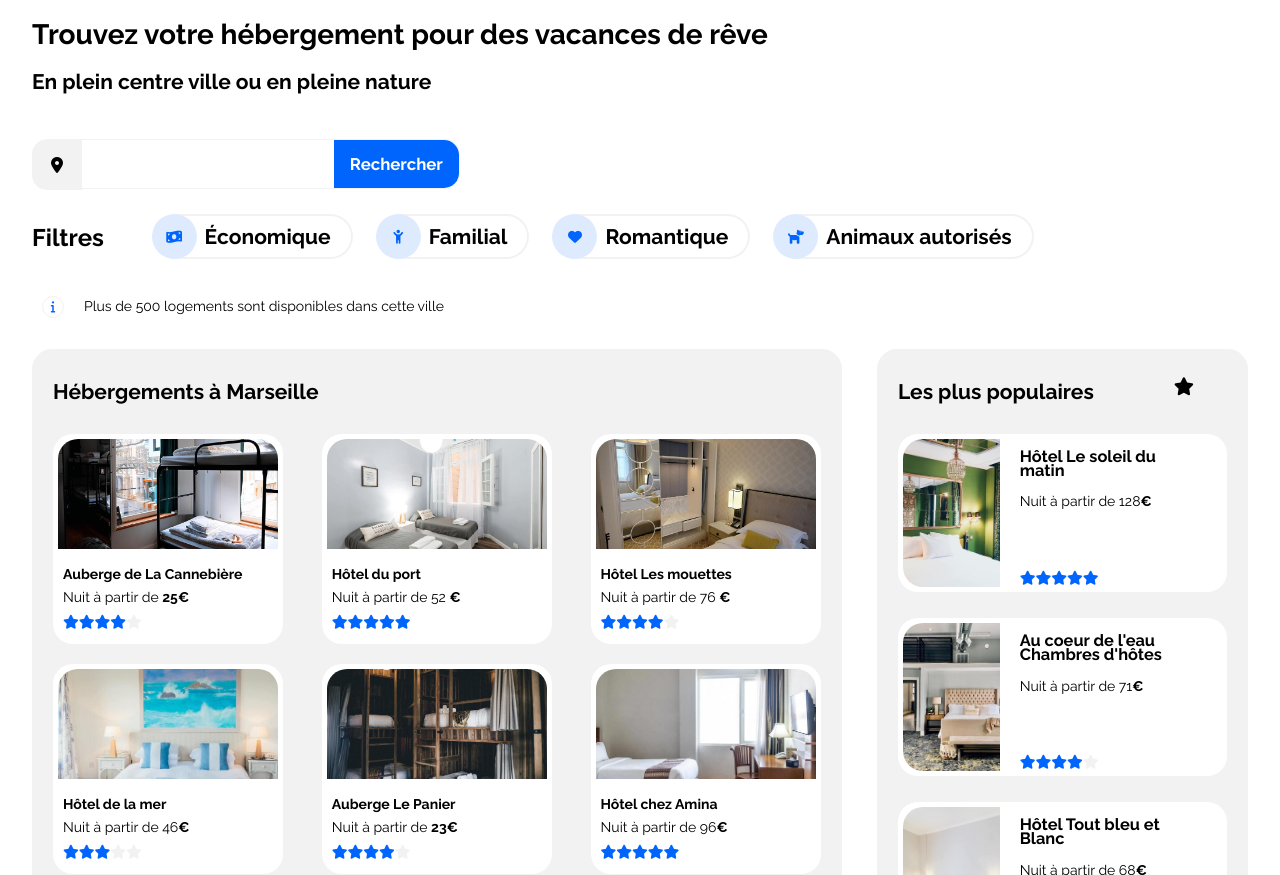
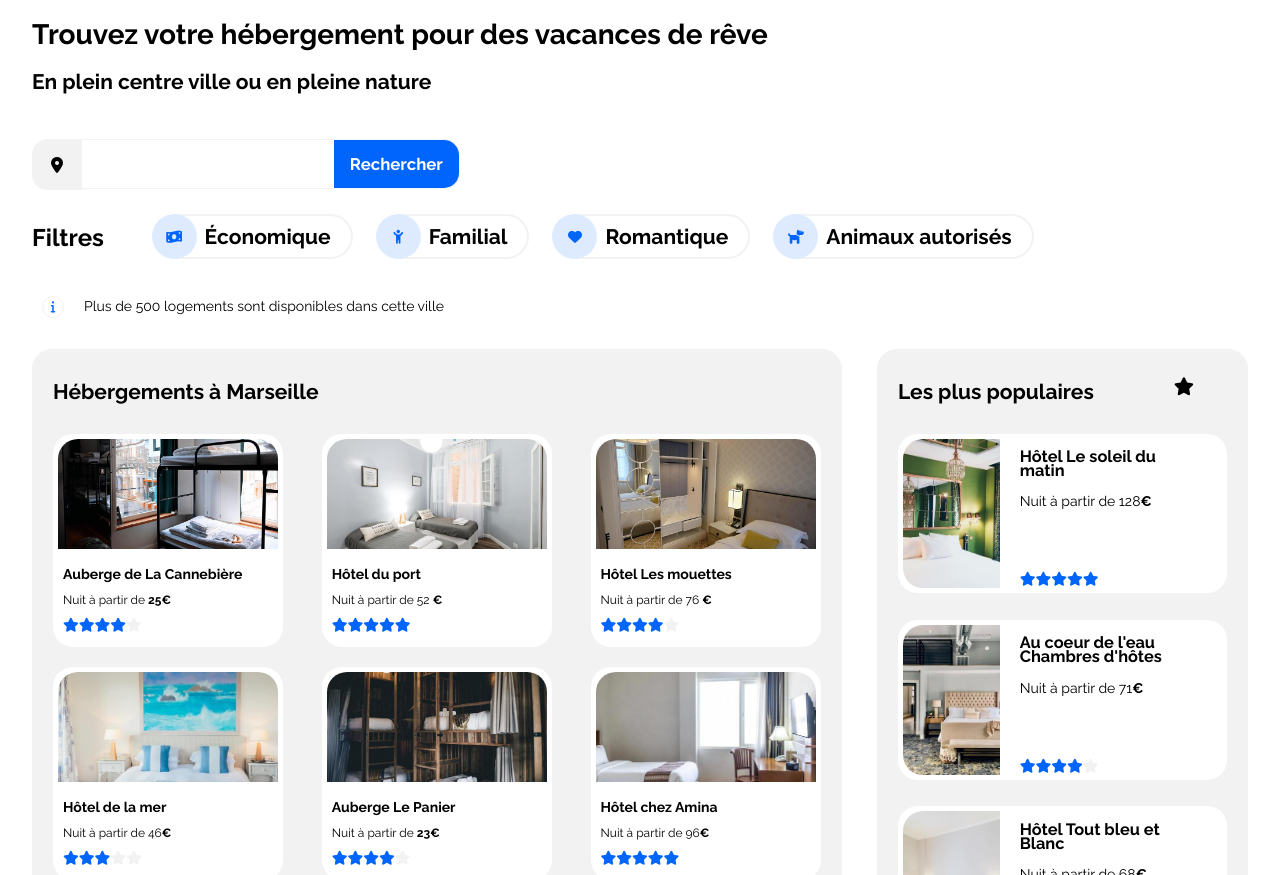
Before and after one commit to joffrey-gallet/Booki-Openclassrooms, a plain HTML site: page index.html in a window 1280 px wide. Shown: the part 77-952 px from the top of the page. Drawn offline with Linux system fonts and the light colour scheme.

Commit message:
version pour la soutenance

```diff
--- a/index.html
+++ b/index.html
@@ -85,8 +85,7 @@
                     <a href="#">
                         <div class="card-image"><img src="images/hebergements/small/cannebiere.jpg" alt="chambre Auberge La Cannebière"/></div>
                         <div class="card-body">
-                            <div class="card-title"><h3>Auberge de La Cannebière</h3></div>
-                            <div class="card-price"><p>Nuit à partir de <span class="cheap">25</span><span class="devise">€</span></p></div>
+                            <div class="card-title"><h3>Auberge de La Cannebière</h3><p>Nuit à partir de <span class="cheap">25</span><span class="devise">€</span></p></div>
                             <div class="card-rating"><i class="fa-solid fa-star"></i><i class="fa-solid fa-star"></i><i class="fa-solid fa-star"></i><i class="fa-solid fa-star"></i><i class="fa-solid fa-star grey"></i></div>
                         </div>
                     </a>
@@ -94,8 +93,7 @@
                     <a href="#">
                         <div class="card-image"><img src="images/hebergements/small/hotelduport.jpg" alt="chambre Hôtel du port"/></div>
                         <div class="card-body">
-                            <div class="card-title"><h3>Hôtel du port</h3></div>
-                            <div class="card-price"><p>Nuit à partir de 52 <span class="devise">€</span></p></div>
+                            <div class="card-title"><h3>Hôtel du port</h3><p>Nuit à partir de 52 <span class="devise">€</span></p></div>
                             <div class="card-rating"><i class="fa-solid fa-star"></i><i class="fa-solid fa-star"></i><i class="fa-solid fa-star"></i><i class="fa-solid fa-star"></i><i class="fa-solid fa-star"></i></div>
                         </div>
                     </a>
@@ -103,8 +101,7 @@
                     <a href="#">
                         <div class="card-image"><img src="images/hebergements/small/lesmouettes.jpg" alt="chambre Hôtel Les mouettes"/></div>
                         <div class="card-body">
-                            <div class="card-title"><h3>Hôtel Les mouettes</h3></div>
-                            <div class="card-price"><p>Nuit à partir de 76 <span class="devise">€</span></p></div>
+                            <div class="card-title"><h3>Hôtel Les mouettes</h3><p>Nuit à partir de 76 <span class="devise">€</span></p></div>
                             <div class="card-rating"><i class="fa-solid fa-star"></i><i class="fa-solid fa-star"></i><i class="fa-solid fa-star"></i><i class="fa-solid fa-star"></i><i class="fa-solid fa-star grey"></i></div>
                         </div>
                     </a>
@@ -112,8 +109,7 @@
                     <a href="#">
                         <div class="card-image"><img src="images/hebergements/small/lamer.jpg" alt="chambre d'Hôtel de la mer"/></div>
                         <div class="card-body">
-                            <div class="card-title"><h3>Hôtel de la mer</h3></div>
-                            <div class="card-price"><p>Nuit à partir de 46<span class="devise">€</span></p></div>
+                            <div class="card-title"><h3>Hôtel de la mer</h3><p>Nuit à partir de 46<span class="devise">€</span></p></div>
                             <div class="card-rating"><i class="fa-solid fa-star"></i><i class="fa-solid fa-star"></i><i class="fa-solid fa-star"></i><i class="fa-solid fa-star grey"></i><i class="fa-solid fa-star grey"></i></div>
                         </div>
                     </a>
@@ -121,8 +117,7 @@
                     <a href="#">
                         <div class="card-image"><img src="images/hebergements/small/lepanier.jpg" alt="chambre Auberge Le Panier"/></div>
                         <div class="card-body">
-                            <div class="card-title"><h3>Auberge Le Panier</h3></div>
-                            <div class="card-price"><p>Nuit à partir de <span class="cheap">23</span><span class="devise">€</span></p></div>
+                            <div class="card-title"><h3>Auberge Le Panier</h3><p>Nuit à partir de <span class="cheap">23</span><span class="devise">€</span></p></div>
                             <div class="card-rating"><i class="fa-solid fa-star"></i><i class="fa-solid fa-star"></i><i class="fa-solid fa-star"></i><i class="fa-solid fa-star"></i><i class="fa-solid fa-star grey"></i></div>
                         </div>
                     </a>
@@ -130,8 +125,7 @@
                     <a href="#">
                         <div class="card-image"><img src="images/hebergements/small/amina.jpg" alt="chambre Hôtel chez Amina"/></div>
                         <div class="card-body">
-                            <div class="card-title"><h3>Hôtel chez Amina</h3></div>
-                            <div class="card-price"><p>Nuit à partir de 96<span class="devise">€</span></p></div>
+                            <div class="card-title"><h3>Hôtel chez Amina</h3><p>Nuit à partir de 96<span class="devise">€</span></p></div>
                             <div class="card-rating"><i class="fa-solid fa-star"></i><i class="fa-solid fa-star"></i><i class="fa-solid fa-star"></i><i class="fa-solid fa-star"></i><i class="fa-solid fa-star"></i></div>
                         </div>
                     </a>
```
